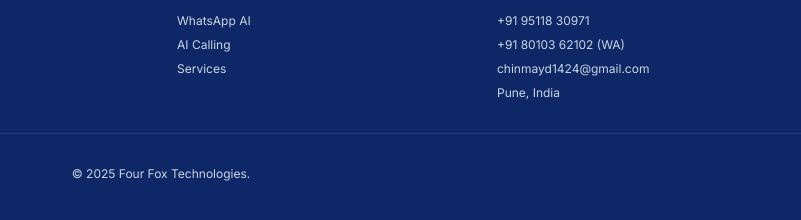
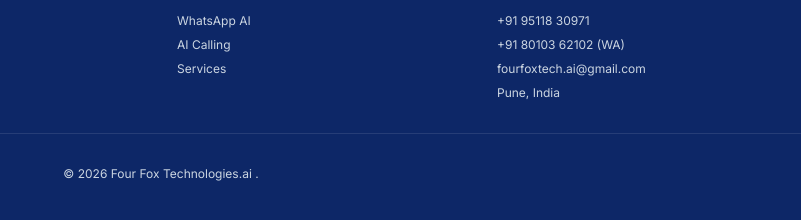
Before and after one commit to psyphon1/four-fox-project, a plain HTML site: page get-started.html in a window 1280 px wide. Shown: the part 1212-1432 px from the top of the page, 479-1280 px from the left. Drawn offline with nearby package versions, Linux system fonts and the light colour scheme.

Commit message:
Update get-started.html

```diff
--- a/get-started.html
+++ b/get-started.html
@@ -67,9 +67,9 @@
             <div class="col-span-2 md:col-span-1"><img src="logo.png" class="h-10 mb-4 opacity-90"><p class="text-xs">AI Engineering Company based in Pune.</p></div>
             <div><h4 class="font-bold text-white mb-4 text-xs uppercase">Company</h4><ul class="space-y-2 text-xs"><li><a href="index.html">Home</a></li><li><a href="about.html">About Us</a></li><li><a href="terms.html">Terms</a></li></ul></div>
             <div><h4 class="font-bold text-white mb-4 text-xs uppercase">Quick Links</h4><ul class="space-y-2 text-xs"><li><a href="whatsapp.html">WhatsApp AI</a></li><li><a href="calling.html">AI Calling</a></li><li><a href="index.html#services">Services</a></li></ul></div>
-            <div class="col-span-2 md:col-span-1"><h4 class="font-bold text-white mb-4 text-xs uppercase">Contact</h4><ul class="space-y-2 text-xs"><li>+91 95118 30971</li><li><a href="https://wa.me/918010362102" class="hover:text-gold">+91 80103 62102 (WA)</a></li><li>chinmayd1424@gmail.com</li><li>Pune, India</li></ul></div>
+            <div class="col-span-2 md:col-span-1"><h4 class="font-bold text-white mb-4 text-xs uppercase">Contact</h4><ul class="space-y-2 text-xs"><li>+91 95118 30971</li><li><a href="https://wa.me/918010362102" class="hover:text-gold">+91 80103 62102 (WA)</a></li><li>fourfoxtech.ai@gmail.com</li><li>Pune, India</li></ul></div>
         </div>
-        <div class="max-w-7xl mx-auto px-4 mt-8 pt-8 border-t border-white/10 text-center text-xs">© 2025 Four Fox Technologies.</div>
+        <div class="max-w-7xl mx-auto px-4 mt-8 pt-8 border-t border-white/10 text-center text-xs">© 2026 Four Fox Technologies.ai .</div>
     </footer>
 
     <div class="md:hidden fixed bottom-0 left-0 w-full bg-white border-t border-gray-200 z-50 flex shadow-lg">
```
